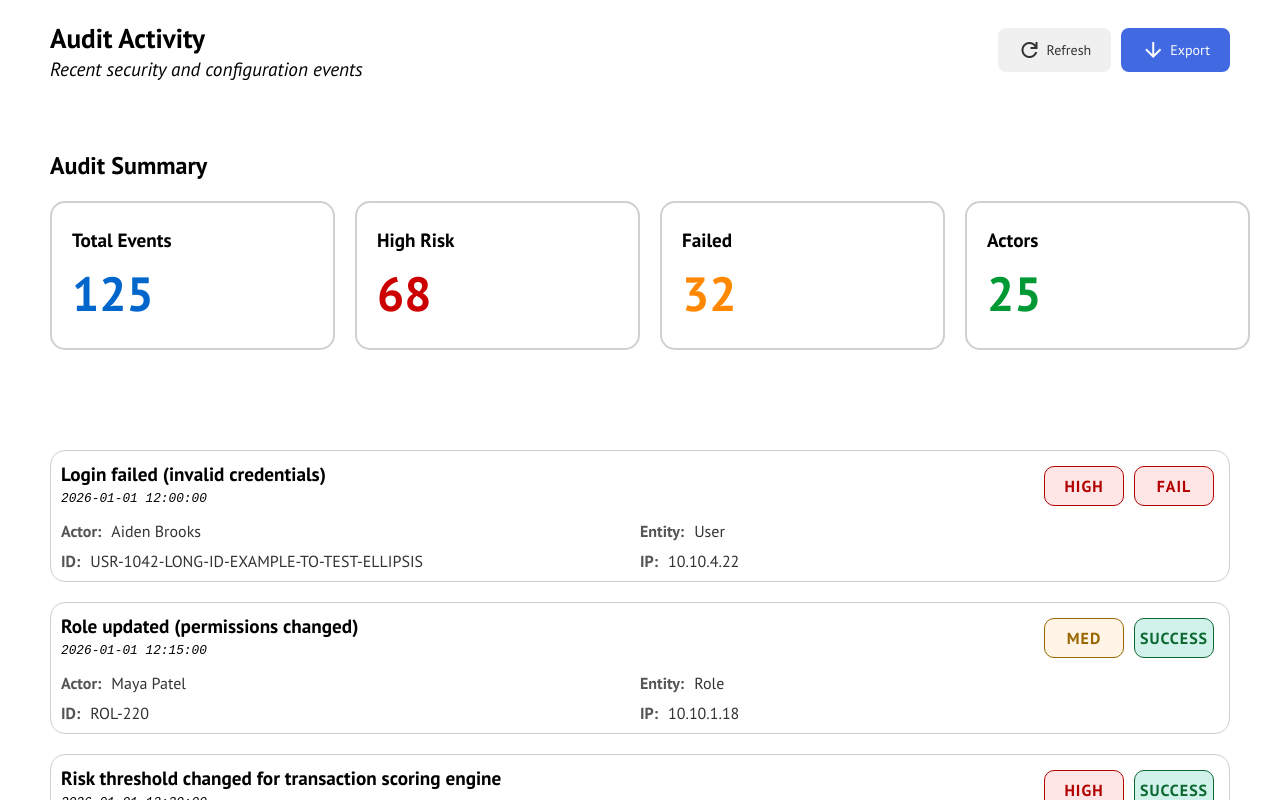
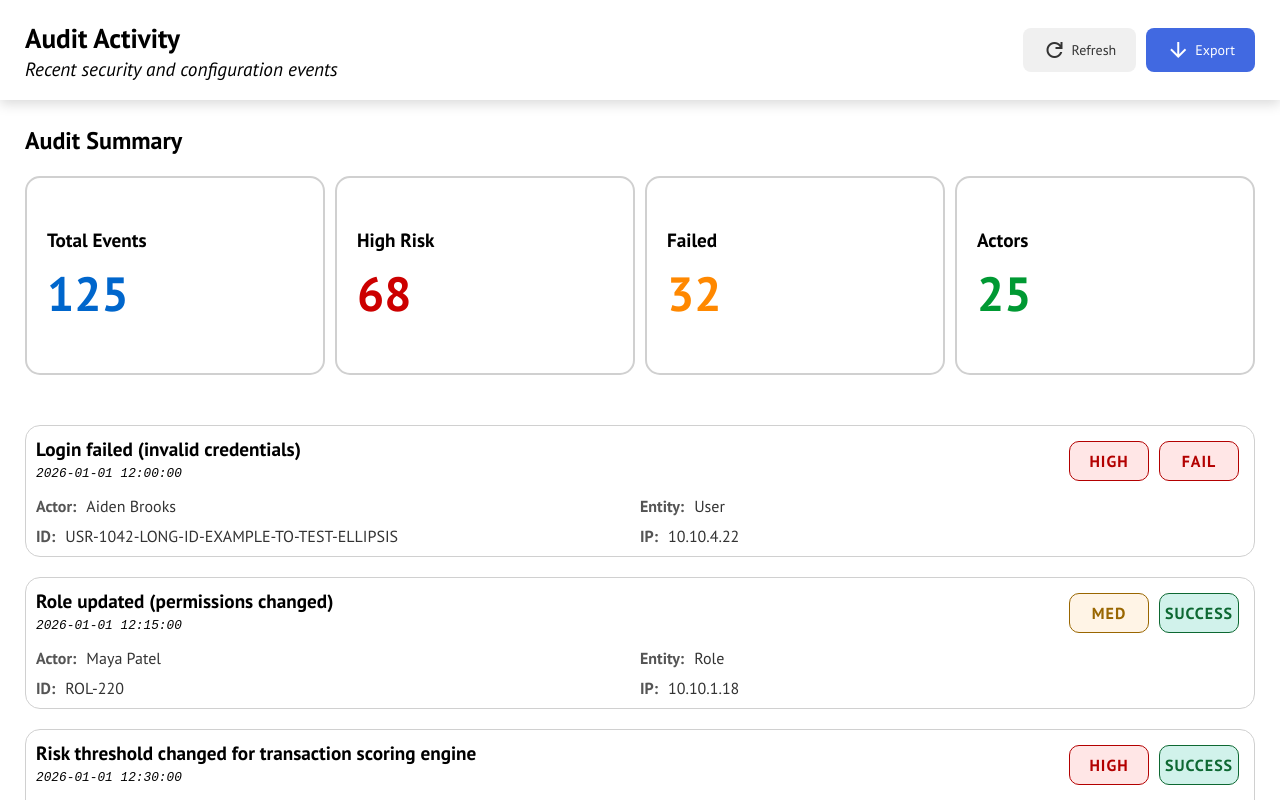
Before and after one commit to kevit-Vishal-Parmar/css-assessment, a plain HTML site: page index.html in a window 1280 px wide. Shown: the top 800 px of the page. Drawn offline with nearby package versions, Linux system fonts and the light colour scheme.

Commit message:
fix: refactor spacing and layout properties in style.css for improved responsiveness and consistency

```diff
--- a/style.css
+++ b/style.css
@@ -47,7 +47,7 @@
   --spacing-small: 5px;
   --spacing-medium: 10px;
   --spacing-large: 20px;
-  --spacing-xlarge: 50px;
+  --spacing-xlarge: 25px;
 
   --border-radius-small: 8px;
   --border-radius-medium: 10px;
@@ -66,6 +66,7 @@
   position: sticky;
   top: 0;
   z-index: 100;
+  box-shadow: 0 4px 12px rgba(0, 0, 0, 0.15);
 }
 
 .header h1 {
@@ -105,7 +106,7 @@
   cursor: pointer;
   font-size: 14px;
   font-weight: 500;
-  transition: all 0.3s ease;
+  transition: background-color 0.3s ease, border-color 0.3s ease;
 }
 
 .btn-refresh {
@@ -142,13 +143,13 @@
   width: 100%;
   height: 100%;
   display: grid;
-  grid-template-columns: repeat(4, 25%);
+  grid-template-columns: repeat(4, 1fr);
   gap: var(--spacing-medium);
 }
 
 .summary-card {
   background-color: var(--card-background);
-  margin-right: var(--spacing-medium);
+  /* margin-right: var(--spacing-medium); */
   display: flex;
   flex-direction: column;
   align-items: flex-start;
@@ -201,7 +202,7 @@
   display: flex;
   flex-direction: column;
   gap: var(--spacing-large);
-  flex-wrap: no-wrap;
+  flex-wrap: nowrap;
 }
 
 .audit-card {
```
